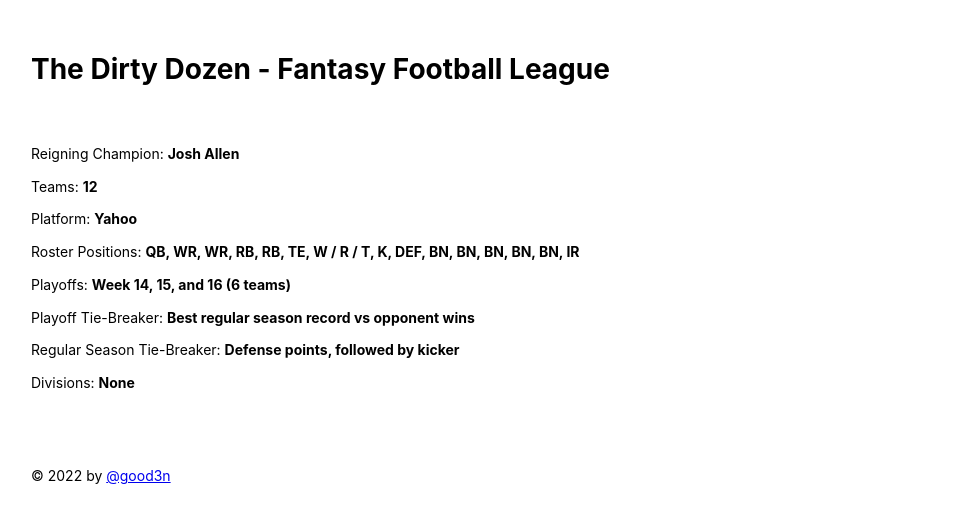
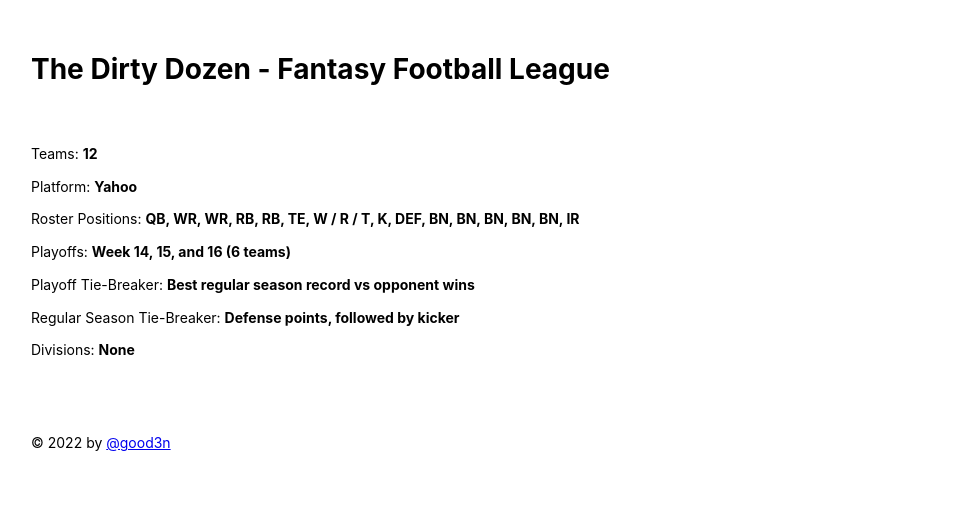
Before and after one commit to good3n/dirty-dozen-ffl, a Gatsby site: page / in a window 1280 px wide. Shown: the part 114-636 px from the top of the page, without its empty margins (159-1120 px from the left). Built offline with nearby package versions, Linux system fonts and the light colour scheme; Gatsby itself is replaced by a stand-in of ours.

Commit message:
Remove info

```diff
--- a/src/pages/index.js
+++ b/src/pages/index.js
@@ -21,9 +21,6 @@ const IndexPage = () => (
     <SEO title="The Dirty Dozen | Fantasy Football League" />
     <h1>The Dirty Dozen - Fantasy Football League</h1>
     <HomeWrapper>
-      <div>
-        Reigning Champion: <span>Josh Allen</span>
-      </div>
       <div>
         Teams: <span>12</span>
       </div>
```
